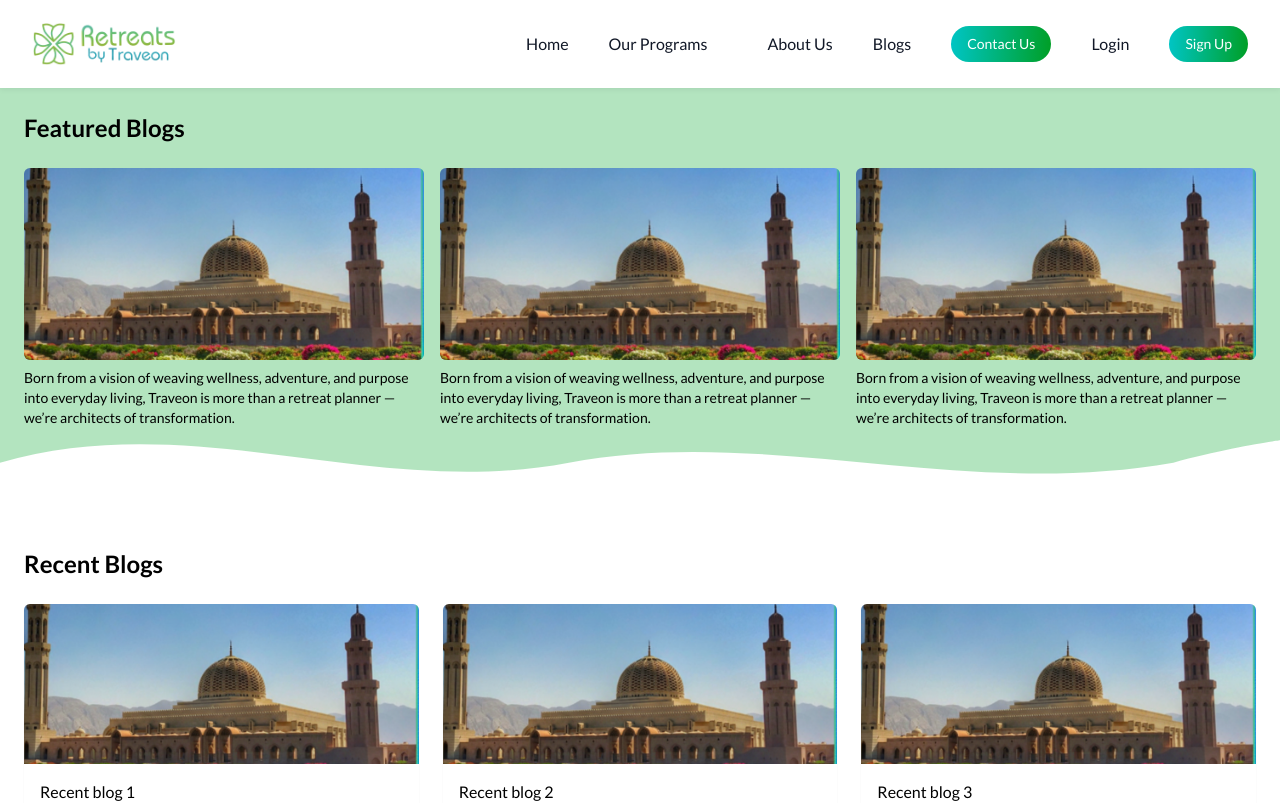
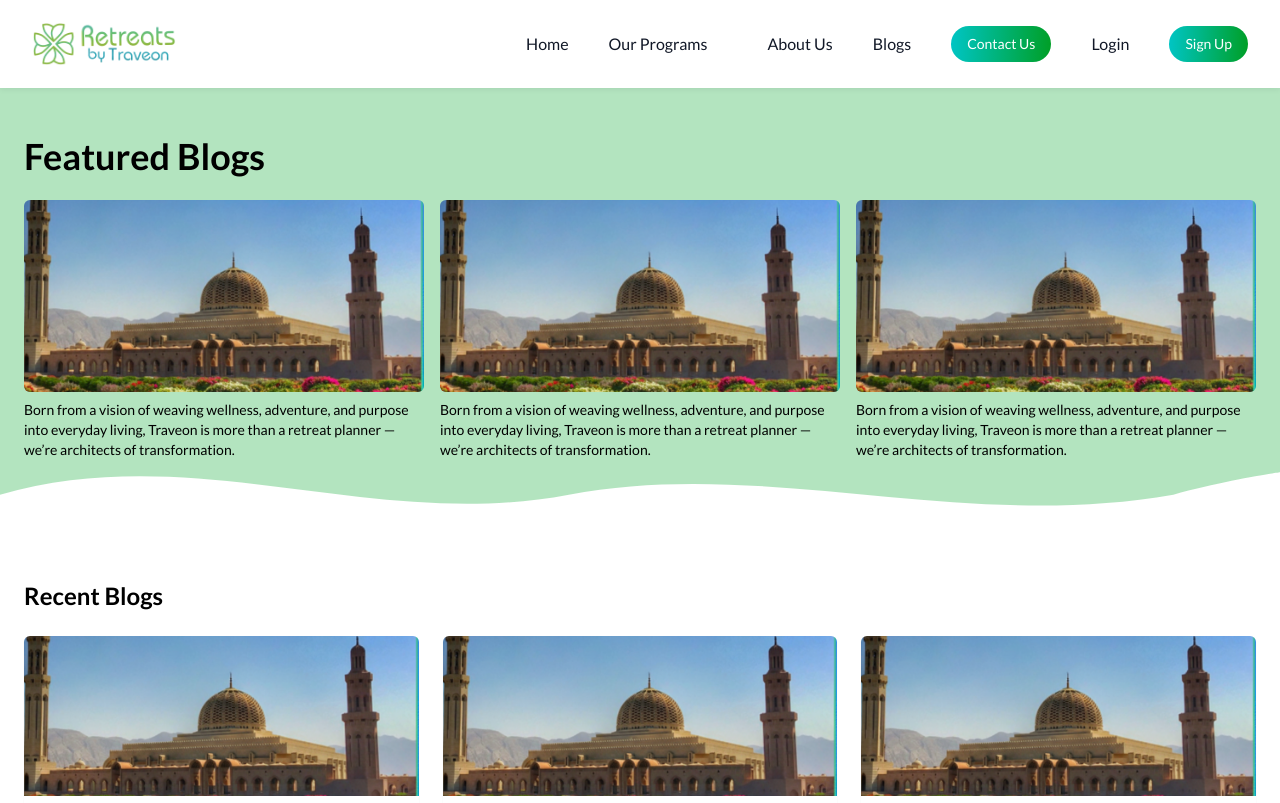
Before and after one commit to PriyalMangal50/RetreatsByTraveon-web, a React (Vite) app: page /blogs/blog2 in a window 1280 px wide. Shown: the top 803 px of the page. Built offline with nearby package versions, Linux system fonts and the light colour scheme; no server answers.

Commit message:
Updated project files

```diff
--- a/src/pages/Blog1.tsx
+++ b/src/pages/Blog1.tsx
@@ -29,7 +29,12 @@ export default function Blog1() {
             {/* Middle column - 50% */}
             <main className="col-span-12 lg:col-span-6">
               <h1 className="text-2xl font-semibold text-black mb-4">Born from a vision of weaving wellness, adventure, and purpose into everyday living</h1>
-              <img src={image33} alt="article" className="w-full h-64 object-cover rounded-lg mb-6" />
+              <img
+                src={image33}
+                alt="article"
+                loading="lazy"
+                className="w-full h-48 sm:h-64 md:h-72 lg:h-80 object-cover rounded-lg mb-6"
+              />
 
               <div className="prose prose-lg text-gray-800">
                 <p>We draw inspiration from alchemy of ancient wisdom and modern wellness science. From meditation practices taught by elders, to evidence-backed techniques for mental clarity, every facet of our retreats is crafted with deep intention.</p>
--- a/src/pages/Blog2.tsx
+++ b/src/pages/Blog2.tsx
@@ -20,7 +20,9 @@ export default function Blog2() {
       <section className="w-full relative bg-[#B3E4BF]">
   <div className="max-w-7xl mx-auto px-6 pt-20 pb-12 md:pt-28">
           <div>
-            <h2 className="text-2xl font-bold text-black mb-6">Featured Blogs</h2>
+            <h2 className="text-2xl sm:text-3xl md:text-4xl font-bold text-black mt-4 sm:mt-6 mb-6 text-center sm:text-left leading-tight max-w-2xl mx-auto sm:mx-0">
+              Featured Blogs
+            </h2>
 
             <div className="grid grid-cols-1 sm:grid-cols-3 gap-4 mb-6 w-full">
               <div className="w-full">
```
